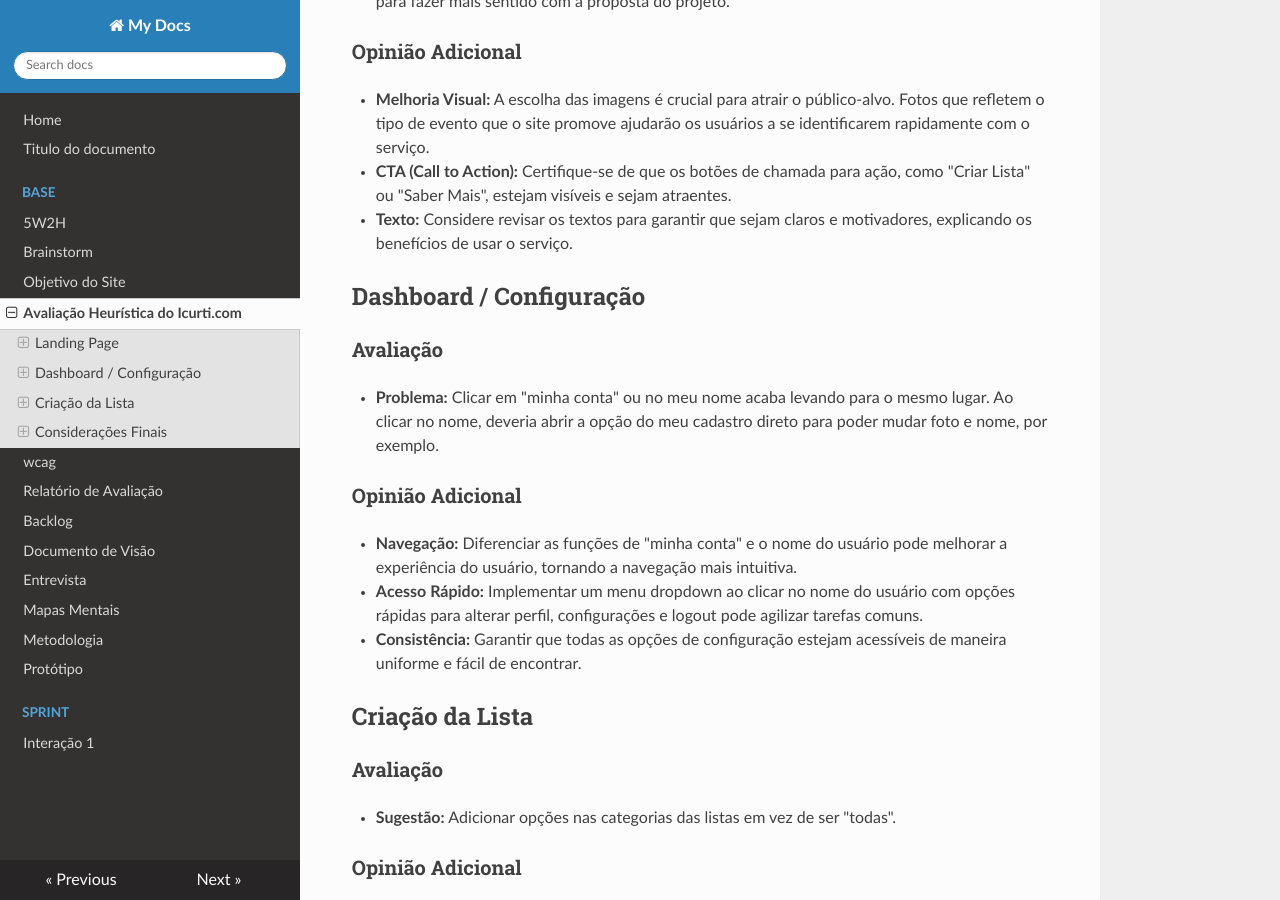
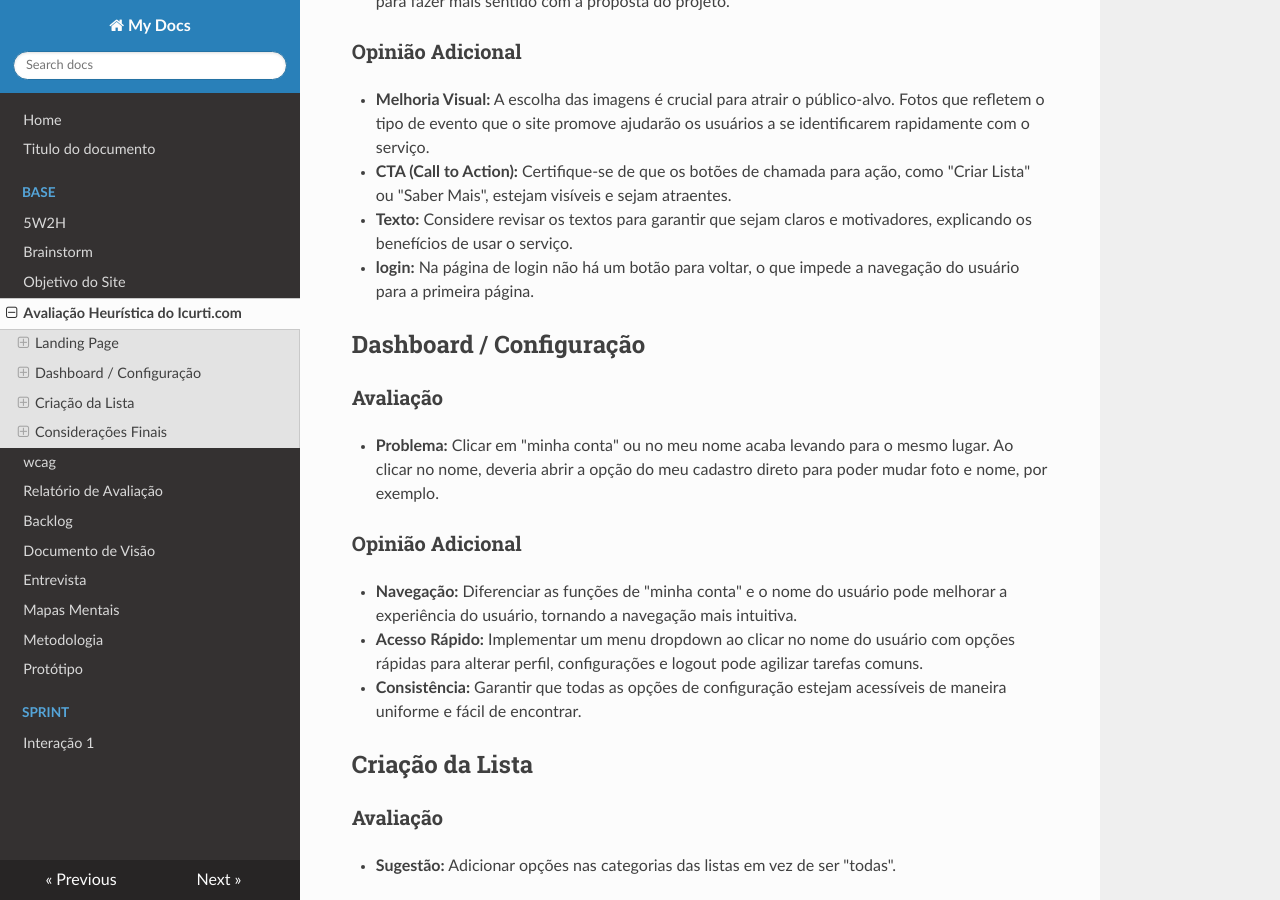
Before and after one commit to alexcyrillo/materias-faculdade, an MkDocs documentation site: the page built from docs/base/avaliacaoheuristica.md, in a window 1280 px wide and 900 px high, scrolled down 300 px. Built offline with MkDocs 1.6.1, drawn with Linux system fonts in a browser that asks for light colours; nearby versions of some CDN libraries.

Commit message:
Update avaliacaoheuristica.md
.

```diff
--- a/docs/base/avaliacaoheuristica.md
+++ b/docs/base/avaliacaoheuristica.md
@@ -9,7 +9,7 @@
 - **Melhoria Visual:** A escolha das imagens é crucial para atrair o público-alvo. Fotos que refletem o tipo de evento que o site promove ajudarão os usuários a se identificarem rapidamente com o serviço.
 - **CTA (Call to Action):** Certifique-se de que os botões de chamada para ação, como "Criar Lista" ou "Saber Mais", estejam visíveis e sejam atraentes.
 - **Texto:** Considere revisar os textos para garantir que sejam claros e motivadores, explicando os benefícios de usar o serviço.
-
+- **login:** Na página de login não há um botão para voltar, o que impede a navegação do usuário para a primeira página.
 ## Dashboard / Configuração
 
 ### Avaliação
```
